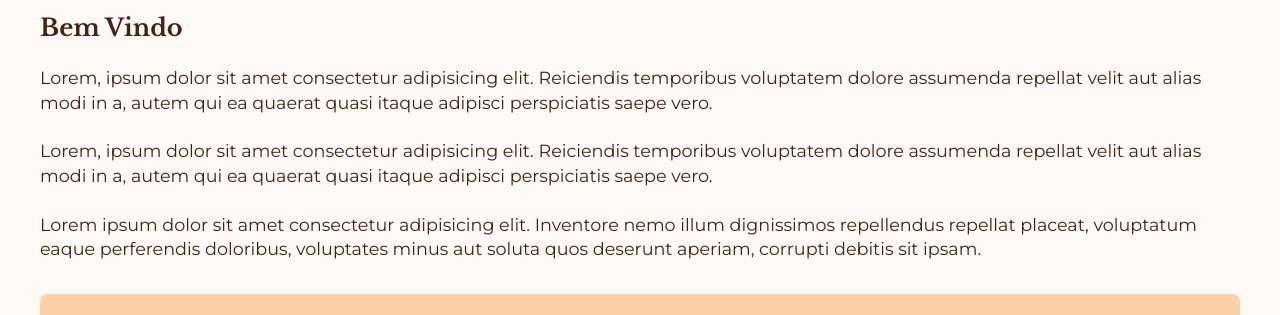
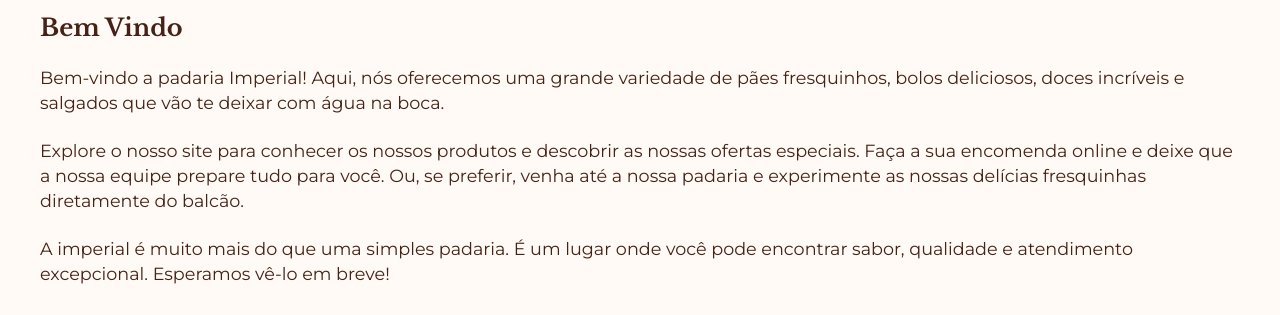
Before and after one commit to Paulo19961944/Projeto-Padaria-Imperial, a plain HTML site: page index.html in a window 1280 px wide. Shown: the part 181-496 px from the top of the page. Drawn offline with nearby package versions, Linux system fonts and the light colour scheme.

Commit message:
Projeto Padaria Imperial - V1.O.2

```diff
--- a/index.html
+++ b/index.html
@@ -29,9 +29,10 @@
             <article class="artigo_home"> <!--ARTIGO-->
                 <img src="Imagens/Pao.jpg" alt="Pão" id="destaque_home"> <!--IMAGEM do PÃO-->
                 <h1>Bem Vindo</h1> <!--TÍTULO da PÁGINA-->
-                <p>Lorem, ipsum dolor sit amet consectetur adipisicing elit. Reiciendis temporibus voluptatem dolore assumenda repellat velit aut alias modi in a, autem qui ea quaerat quasi itaque adipisci perspiciatis saepe vero.</p> <!--PARÁGRAFO-->
-                <p>Lorem, ipsum dolor sit amet consectetur adipisicing elit. Reiciendis temporibus voluptatem dolore assumenda repellat velit aut alias modi in a, autem qui ea quaerat quasi itaque adipisci perspiciatis saepe vero.</p> <!--PARÁGRAFO-->
-                <p>Lorem ipsum dolor sit amet consectetur adipisicing elit. Inventore nemo illum dignissimos repellendus repellat placeat, voluptatum eaque perferendis doloribus, voluptates minus aut soluta quos deserunt aperiam, corrupti debitis sit ipsam.</p><!--PARÁGRAFO-->
+                <p>Bem-vindo a padaria Imperial!
+                    Aqui, nós oferecemos uma grande variedade de pães fresquinhos, bolos deliciosos, doces incríveis e salgados que vão te deixar com água na boca.</p> <!--PARÁGRAFO-->
+                <p>Explore o nosso site para conhecer os nossos produtos e descobrir as nossas ofertas especiais. Faça a sua encomenda online e deixe que a nossa equipe prepare tudo para você. Ou, se preferir, venha até a nossa padaria e experimente as nossas delícias fresquinhas diretamente do balcão.</p> <!--PARÁGRAFO-->
+                <p>A imperial é muito mais do que uma simples padaria. É um lugar onde você pode encontrar sabor, qualidade e atendimento excepcional. Esperamos vê-lo em breve!</p><!--PARÁGRAFO-->
             </article> <!--FIM do ARTIGO-->
         </main> <!--FIM do CONTEÚDO PRINCIPAL-->
         <footer> <!--INICIO do RODAPÉ da PÁGINA-->
```
